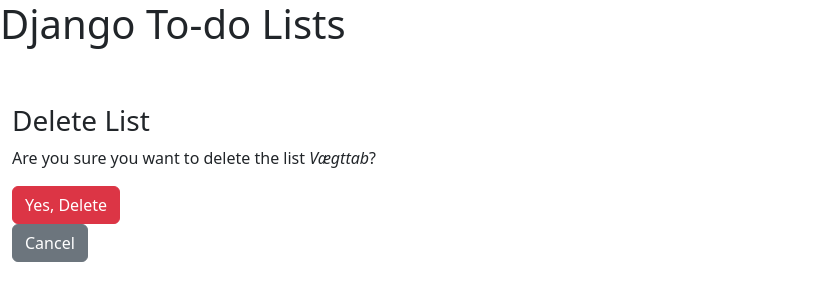
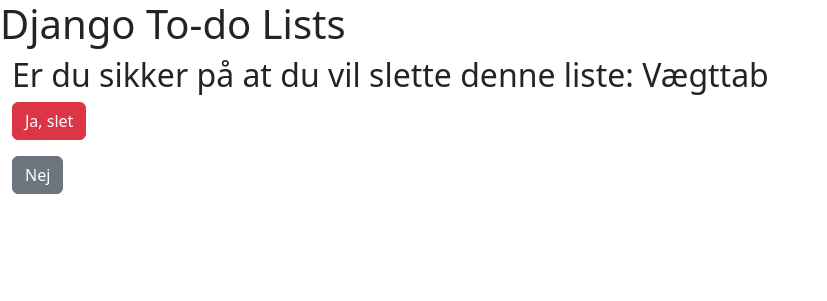
Before and after one commit to Kennet-Olesen/todo_list, a Django app: a page that uses todo_app/templates/base.html in a window 1280 px wide. Shown: the top 301 px of the page, without its empty margins (0-827 px from the left). Run offline with Django 4.2, Linux system fonts and the light colour scheme; data comes from the database, SQL or seed files in the repository; both versions use the stored data as it was after the commit; some libraries are stand-ins or nearby versions.

Commit message:
more misc

```diff
--- a/todo_app/templates/base.html
+++ b/todo_app/templates/base.html
@@ -16,8 +16,6 @@
 <body>
   <header>
     <h1 onclick="location.href=`{% url 'index' %}`"> Django To-do Lists </h1>
-    <br>
-    <br>
   </header>
   <div class="container-fluid">
 
--- a/todo_app/templates/todo_app/todolist_confirm_delete.html
+++ b/todo_app/templates/todo_app/todolist_confirm_delete.html
@@ -2,13 +2,13 @@
 
 {% block content %}
 
-<h3>Delete List</h3>
+<h2>Er du sikker på at du vil slette denne liste: {{object.title}}</h2>
 
-<p>Are you sure you want to delete the list <i>{{object.title}}</i>?</p>
+{% comment %} <p>Are you sure you want to delete the list <b><i>{{object.title}}</i></b>?</p> {% endcomment %}
 
-<form method="post">
+<form method="post" class="pb-3">
     {% csrf_token %}
-    <button type="submit" class="btn btn-danger">Yes, Delete</button>
+    <button type="submit" class="btn btn-danger">Ja, slet</button>
 </form>
-<button class="btn btn-secondary" onclick="location.href=`{%url 'index' %}`">Cancel</button>
+<button class="btn btn-secondary" onclick="location.href=`{%url 'index' %}`">Nej</button>
 {% endblock  %}
```
Also changed, not shown: todo_app/templates/todo_app/todoitem_confirm_delete.html (deleted, +0 -15 lines), db.sqlite3.
